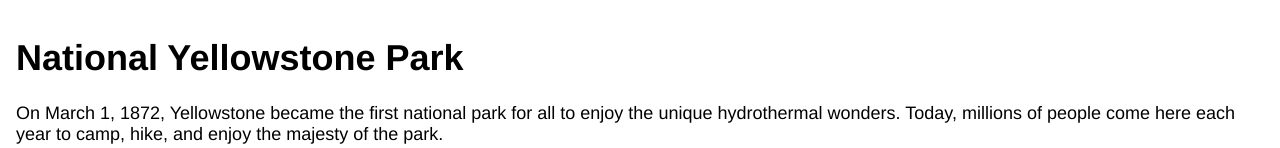
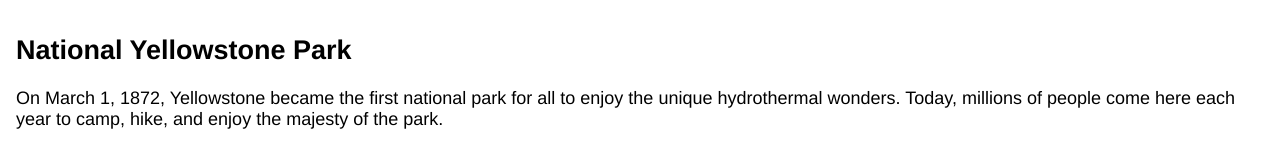
Before and after one commit to celeste-wahlquist/wdd231, a website built with Vite: page src/index.html in a window 1280 px wide. Shown: the part 665-813 px from the top of the page. Built offline with nearby package versions, Linux system fonts and the light colour scheme.

Commit message:
yellowstone-introduction JS generated

```diff
--- a/src/index.html
+++ b/src/index.html
@@ -103,8 +103,7 @@
           </a>
       </section>
         <main>
-            <h1>National Yellowstone Park</h1>
-            <p>On March 1, 1872, Yellowstone became the first national park for all to enjoy the unique hydrothermal wonders. Today, millions of people come here each year to camp, hike, and enjoy the majesty of the park.</p>
+            <section id="yellowstone-introduction"></section>
             <section id="park-info"></section>
         </main>
     </header>
--- a/src/js/main.js
+++ b/src/js/main.js
@@ -39,6 +39,13 @@ const parkInfoLinks = [
     }
 ];
 
+function yellowstoneEstablished() {
+    const container = document.querySelector("#yellowstone-introduction")
+    container.innerHTML +=
+        `<h1>National Yellowstone Park</h1>
+         <p>On March 1, 1872, Yellowstone became the first national park for all to enjoy the unique hydrothermal wonders. Today, millions of people come here each year to camp, hike, and enjoy the majesty of the park.</p>`
+}
+
 function displayParkInfo(parkInfoLinks) {
     for (const value in parkInfoLinks) {
         document.getElementById("park-info").innerHTML +=
@@ -50,4 +57,6 @@ function displayParkInfo(parkInfoLinks) {
     }
 }
 
+
+yellowstoneEstablished();
 displayParkInfo(parkInfoLinks);
```
